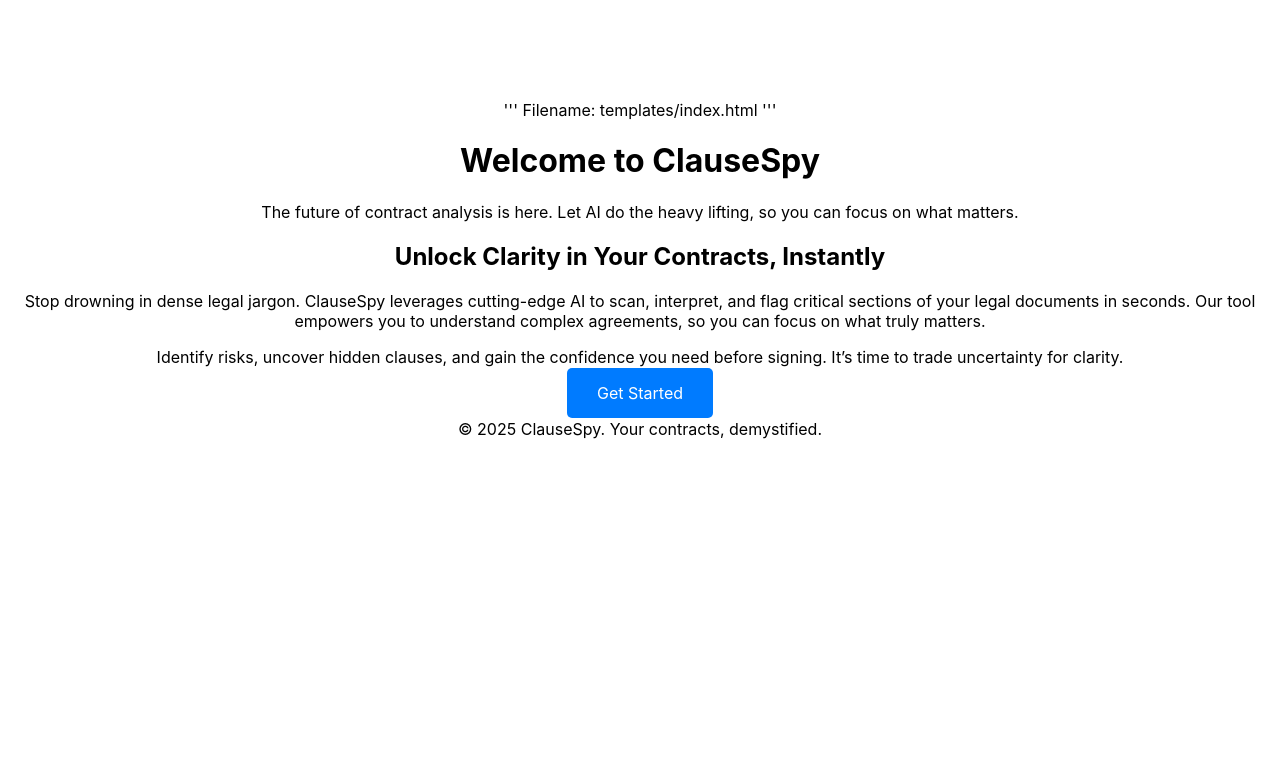
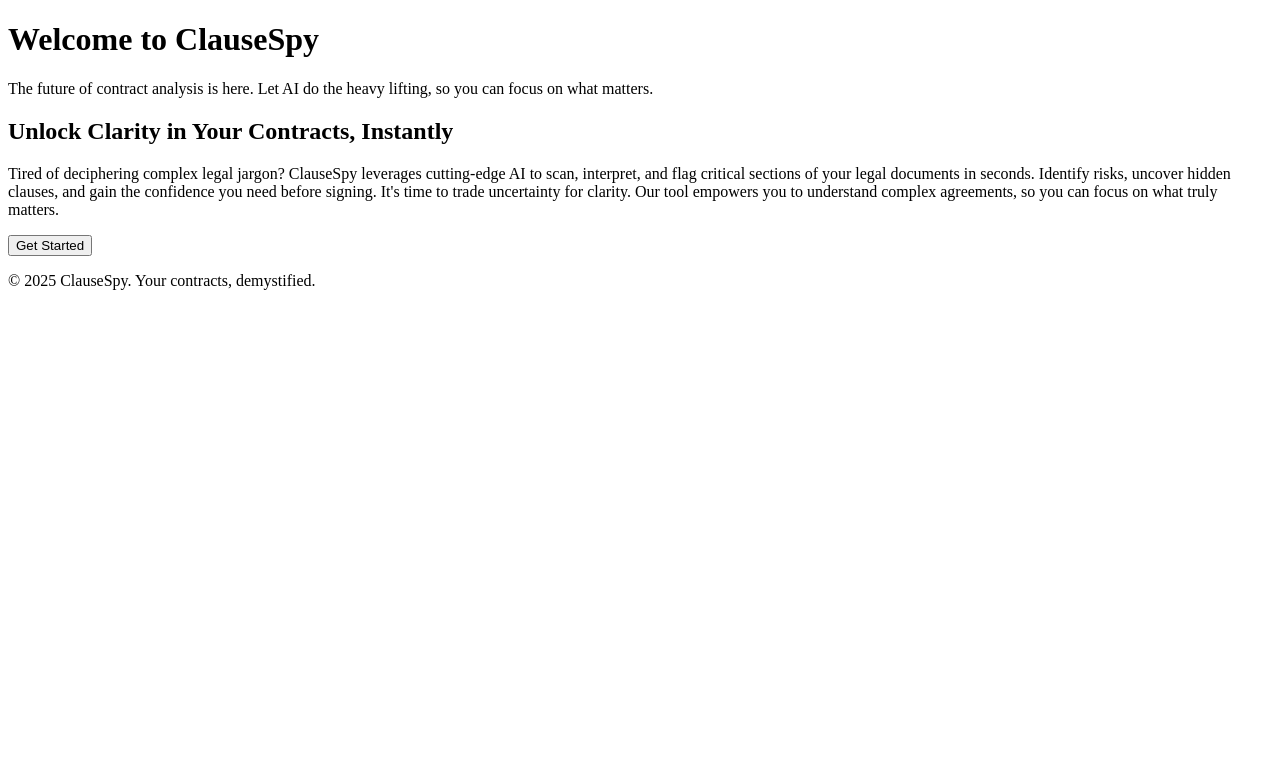
Before and after one commit to clausespy/clausespyv2, a Flask app: page / in a window 1280 px wide. Shown: the top 783 px of the page. Run offline with Flask 3, Linux system fonts and the light colour scheme.

Commit message:
Update index.html

```diff
--- a/templates/index.html
+++ b/templates/index.html
@@ -1,43 +1,31 @@
 
-'''
-Filename: templates/index.html
-'''
+
 
 <!DOCTYPE html>
 <html lang="en">
 <head>
     <meta charset="UTF-8">
     <meta name="viewport" content="width=device-width, initial-scale=1.0">
-    <title>ClauseSpy - Home</title>
-    <style>
-        body { font-family: -apple-system, BlinkMacSystemFont, "Segoe UI", Roboto, Helvetica, Arial, sans-serif; text-align: center; margin-top: 100px; }
-        a { text-decoration: none; background-color: #007bff; color: white; padding: 15px 30px; border-radius: 5px; }
-        a:hover { background-color: #0056b3; }
-    </style>
+    <title>Welcome to ClauseSpy</title>
+    <!-- You can add your CSS styles here or in a separate file -->
 </head>
 <body>
+    <h1>Welcome to ClauseSpy</h1>
+    <p>The future of contract analysis is here. Let AI do the heavy lifting, so you can focus on what matters.</p>
 
-      <h1>Welcome to ClauseSpy</h1>
-        <p>
-            The future of contract analysis is here. Let AI do the heavy lifting, so you can focus on what matters.
+    <h2>Unlock Clarity in Your Contracts, Instantly</h2>
+    <p>Tired of deciphering complex legal jargon? ClauseSpy leverages cutting-edge AI to scan, interpret, and flag critical sections of your legal documents in seconds. Identify risks, uncover hidden clauses, and gain the confidence you need before signing. It's time to trade uncertainty for clarity. Our tool empowers you to understand complex agreements, so you can focus on what truly matters.</p>
 
+    <!--
+      This is a standard HTML form. When the button is clicked, it will
+      navigate the user to the '/upload' URL defined in your Flask app.
+    -->
+    <form action="{{ url_for('upload_page') }}" method="get">
+        <button type="submit">Get Started</button>
+    </form>
 
-                 <h2>Unlock Clarity in Your Contracts, Instantly</h2>
-            <p>
-                Stop drowning in dense legal jargon. ClauseSpy leverages cutting-edge AI to scan, interpret, and flag critical sections of your legal documents in seconds. Our tool empowers you to understand complex agreements, so you can focus on what truly matters.
-            </p>
-            <p>
-                Identify risks, uncover hidden clauses, and gain the confidence you need before signing. It’s time to trade uncertainty for clarity.
-            </p>
-
-        </p>
-        <a href="/upload" class="button">Get Started</a>
-
-          <footer>
-            <p>&copy; 2025 ClauseSpy. Your contracts, demystified.</p>
-        </footer>
-
-
-
+    <footer>
+        <p>&copy; 2025 ClauseSpy. Your contracts, demystified.</p>
+    </footer>
 </body>
 </html>
```
